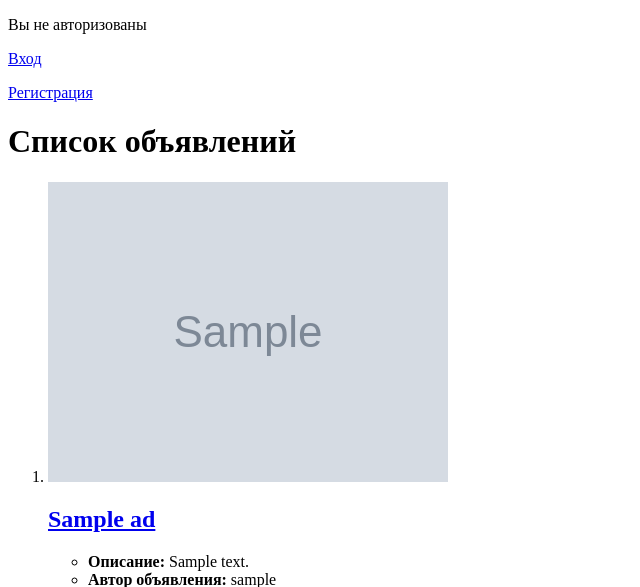
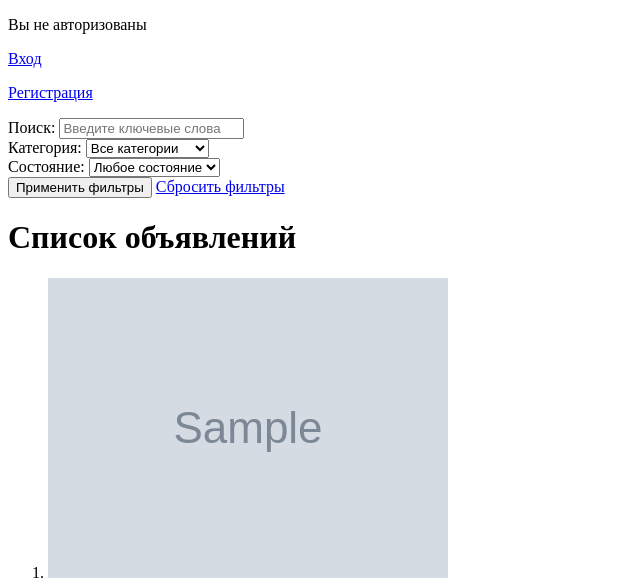
Before and after one commit to scorp5438/exchange_platform, a Django app: page / in a window 1280 px wide. Shown: the top 587 px of the page, without its empty margins (0-640 px from the left). Run offline with Django 4.2, Linux system fonts and the light colour scheme; tables that the repository leaves empty hold one stand-in row (values such as "Sample post"); grey boxes marked "Sample" are stand-in pictures.

Commit message:
Create filters and search

```diff
--- a/exchange_platform/ads/templates/ads/detail.html
+++ b/exchange_platform/ads/templates/ads/detail.html
@@ -17,8 +17,9 @@
         <h3> {{ object.user.username }} </h3>
     </div>
 
-{% if user.username == object.user.username %}
+{% if user.username == object.user.username or user.is_staff %}
     <a href="{% url 'ads:update_ad' pk=object.pk %}">Редактировать</a>
+    <a href="{% url 'ads:delete_ad' pk=object.pk %}">Удалить</a>
 {% endif %}
 
 <a href="{% url 'ads:index' %}">Назад</a>
--- a/exchange_platform/ads/templates/ads/index.html
+++ b/exchange_platform/ads/templates/ads/index.html
@@ -6,6 +6,48 @@
 
 {% block body %}
 
+    <!-- Форма фильтрации -->
+<form method="get">
+     <!-- Поле поиска -->
+    <div>
+        <label for="search">Поиск:</label>
+        <input type="text" name="search" id="search"
+               value="{{ search_query }}" placeholder="Введите ключевые слова">
+    </div>
+
+    <!-- Фильтр по категории -->
+    {{ current_category }}
+    <div>
+
+        <label for="category">Категория:</label>
+        <select name="category" id="category">
+            <option value="">Все категории</option>
+            {% for category in categories %}
+                <option value="{{ category.id }}"
+                    {% if current_category == category.id|stringformat:"s" %}selected{% endif %}>
+                    {{ category.category_name }}
+                </option>
+            {% endfor %}
+        </select>
+    </div>
+
+    <!-- Фильтр по состоянию -->
+    <div>
+        <label for="condition">Состояние:</label>
+        <select name="condition" id="condition">
+            <option value="">Любое состояние</option>
+            {% for value, name in conditions %}
+                <option value="{{ value }}"
+                    {% if current_condition == value %}selected{% endif %}>
+                    {{ name }}
+                </option>
+            {% endfor %}
+        </select>
+    </div>
+
+    <button type="submit">Применить фильтры</button>
+    <a href="?">Сбросить фильтры</a>
+</form>
 
 <div class="ads-list">
     <h1>Список объявлений</h1>
@@ -33,6 +75,27 @@
         <p>Еще нет ни одного объявления...</p>
     {% endif %}
 
+    <!-- Пагинация -->
+    {% if is_paginated %}
+    <div class="pagination">
+        {% if page_obj.has_previous %}
+            <a href="?page={{ page_obj.previous_page_number }}">←</a>
+        {% endif %}
+
+        {% for num in page_obj.paginator.page_range %}
+            {% if page_obj.number == num %}
+                <span class="current">{{ num }}</span>
+            {% else %}
+                <a href="?page={{ num }}">{{ num }}</a>
+            {% endif %}
+        {% endfor %}
+
+        {% if page_obj.has_next %}
+            <a href="?page={{ page_obj.next_page_number }}">→</a>
+        {% endif %}
+    </div>
+    {% endif %}
+
 
 </div>
 {% endblock %}
--- a/exchange_platform/ads/urls.py
+++ b/exchange_platform/ads/urls.py
@@ -1,6 +1,6 @@
 from django.urls import path
 
-from .views import IndexView, DetailAdView, CreateAdView, UpdateAdView
+from .views import IndexView, DetailAdView, CreateAdView, UpdateAdView, DeleteAdView
 
 app_name = 'ads'
 
@@ -9,4 +9,5 @@ urlpatterns = [
     path('ad/<int:pk>', DetailAdView.as_view(), name='detail_ad'),
     path('create_ad/', CreateAdView.as_view(), name='create_ad'),
     path('update_ad/<int:pk>', UpdateAdView.as_view(), name='update_ad'),
+    path('delete_ad/<int:pk>', DeleteAdView.as_view(), name='delete_ad'),
 ]
--- a/exchange_platform/ads/views.py
+++ b/exchange_platform/ads/views.py
@@ -1,13 +1,51 @@
 from django.contrib.auth.mixins import LoginRequiredMixin, UserPassesTestMixin
+from django.db.models import Q
 from django.urls import reverse_lazy, reverse
-from django.views.generic import ListView, DetailView, CreateView, UpdateView
+from django.views.generic import ListView, DetailView, CreateView, UpdateView, DeleteView
 
-from .models import Ad
 from .forms import AdForm
+from .models import Ad, Category
+
 
 class IndexView(ListView):
-    queryset = Ad.objects.select_related('category', 'user').all()
     template_name = 'ads/index.html'
+    paginate_by = 5
+
+    def get_queryset(self):
+        queryset = Ad.objects.select_related('category', 'user').all()
+
+        category_id = self.request.GET.get('category')
+        condition = self.request.GET.get('condition')
+        search_query = self.request.GET.get('search')
+
+        if search_query:
+            queryset = queryset.filter(
+                Q(title__icontains=search_query) |
+                Q(description__icontains=search_query)
+            )
+
+        if category_id and category_id.isdigit():
+            category_id = int(category_id)
+        else:
+            category_id = 0
+
+        if category_id:
+            queryset = queryset.filter(category_id=category_id)
+
+        if condition:
+            queryset = queryset.filter(condition=condition)
+
+        return queryset.order_by('-created_at')
+
+    def get_context_data(self, *, object_list=None, **kwargs):
+        context = super().get_context_data(**kwargs)
+        context['categories'] = Category.objects.all()
+        context['conditions'] = Ad.CONDITION
+        context['search_query'] = self.request.GET.get('search', '')
+        context['current_category'] = self.request.GET.get('category', '')
+        context['current_condition'] = self.request.GET.get('condition', '')
+        return context
+
 
 class DetailAdView(DetailView):
     queryset = Ad.objects.select_related('category', 'user').all()
@@ -42,3 +80,16 @@ class UpdateAdView(LoginRequiredMixin, UserPassesTestMixin, UpdateView):
 
         created_by_current_user = self.get_object().user == self.request.user
         return created_by_current_user
+
+
+class DeleteAdView(LoginRequiredMixin, UserPassesTestMixin, DeleteView):
+    model = Ad
+    template_name = 'ads/delete_ad.html'
+    success_url = reverse_lazy('ads:index')
+
+    def test_func(self):
+        if self.request.user.is_superuser:
+            return True
+
+        created_by_current_user = self.get_object().user == self.request.user
+        return created_by_current_user
```
Also changed, not shown: exchange_platform/ads/templates/ads/delete_ad.html (added, +24 -0 lines), exchange_platform/uploads/images/ава.jpg (added). Lines whose indentation alone changed are shown as unchanged.
